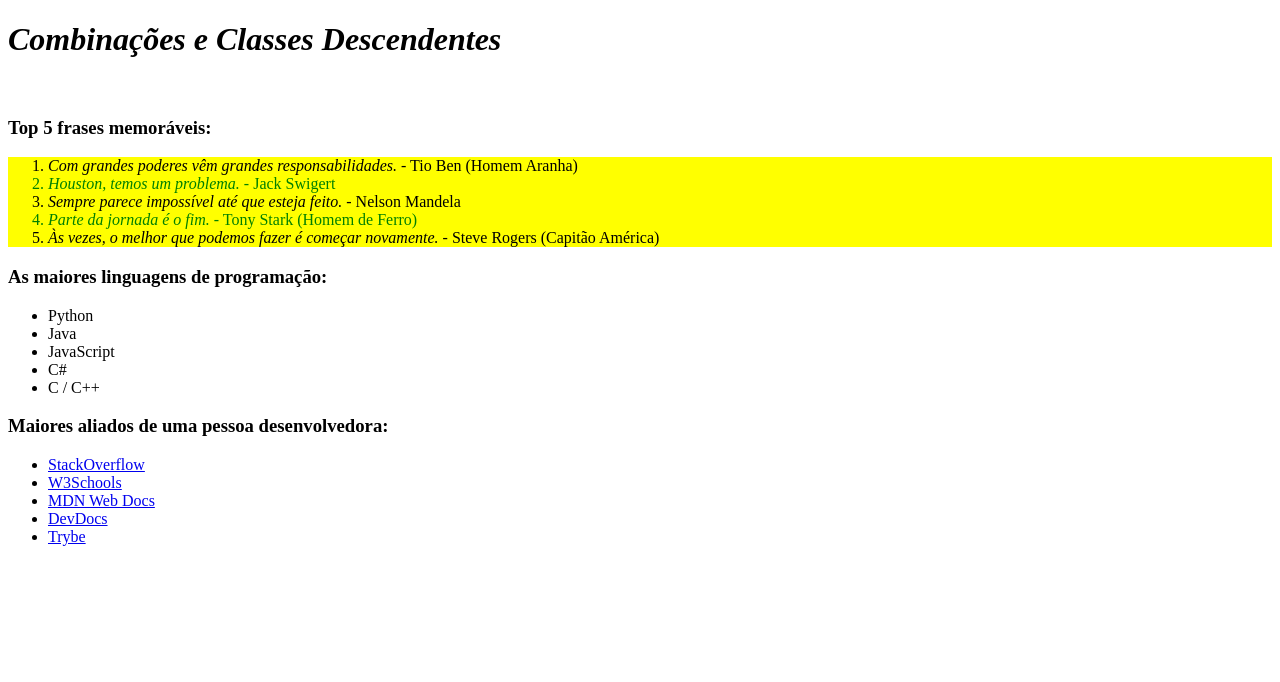
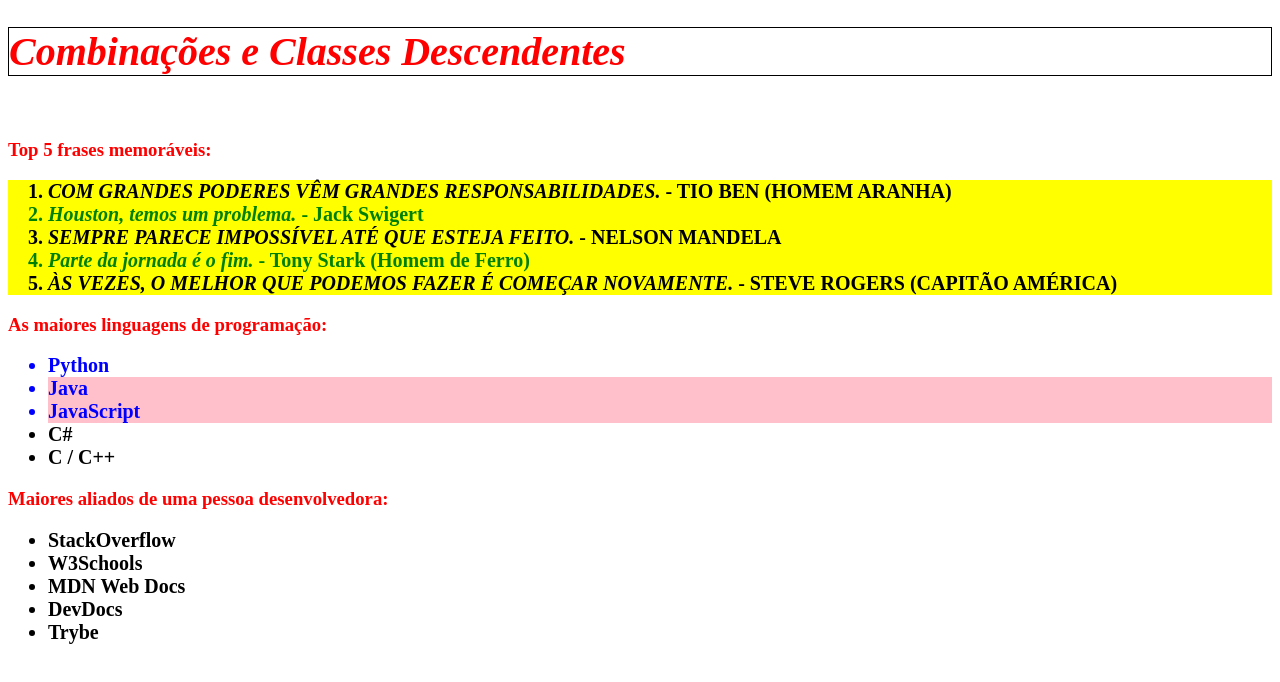
Before and after one commit to Nkll/aGit, a plain HTML site: page Combinações e Classes Descendentes/index.html in a window 1280 px wide. Drawn offline with Linux system fonts and the light colour scheme.

Commit message:
CSS Combinações e Classes Descendentes

```diff
--- a/Combinações e Classes Descendentes/style.css
+++ b/Combinações e Classes Descendentes/style.css
@@ -5,3 +5,68 @@ ol{
 ol > li:nth-of-type(even) {
     color: green;
 }
+
+ol > li:nth-of-type(odd) {
+    text-transform: uppercase;
+}
+
+h1, h3{
+    color: red;
+}
+
+h1 {
+    font-size: 40px;
+    border: 1px;
+    border-color: black;
+    border-style: solid;
+}
+
+li {
+    font-size: 20px;
+}
+
+li {
+    font-weight: bold;
+}
+
+ul:nth-of-type(1) li:nth-child(-n+3) {
+    color: blue;
+}
+
+ul:nth-of-type(1) li:nth-child(n+2):nth-child(-n+3) {
+    background-color: pink;
+}
+
+ul > li:hover {
+    background-color: aquamarine;
+}
+
+ul > li > a:nth-of-type(1) {
+    text-decoration: none;
+    color: black;
+}
+
+ul > li:nth-of-type(1) > a:nth-of-type(1):hover {
+    font-weight: bold;
+    color: orange;
+}
+
+ul > li:nth-of-type(2) > a:nth-of-type(1):hover {
+    font-weight: bold;
+    color: green;
+}
+
+ul > li:nth-of-type(3) > a:nth-of-type(1):hover {
+    font-weight: bold;
+    color: black;
+}
+
+ul > li:nth-of-type(4) > a:nth-of-type(1):hover {
+    font-weight: bold;
+    color: yellow;
+}
+
+ul > li:nth-of-type(5) > a:nth-of-type(1):hover {
+    font-weight: bold;
+    color: green;
+}
```
